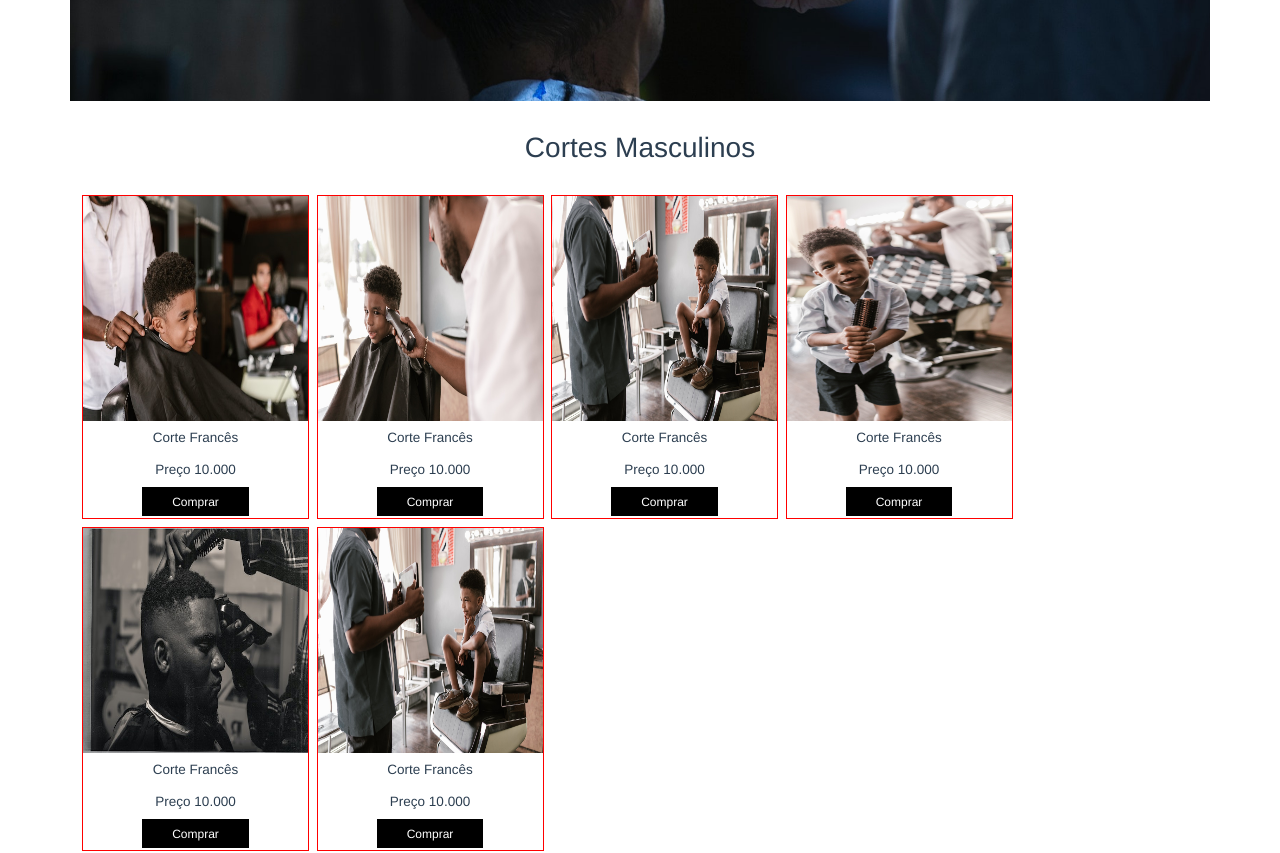
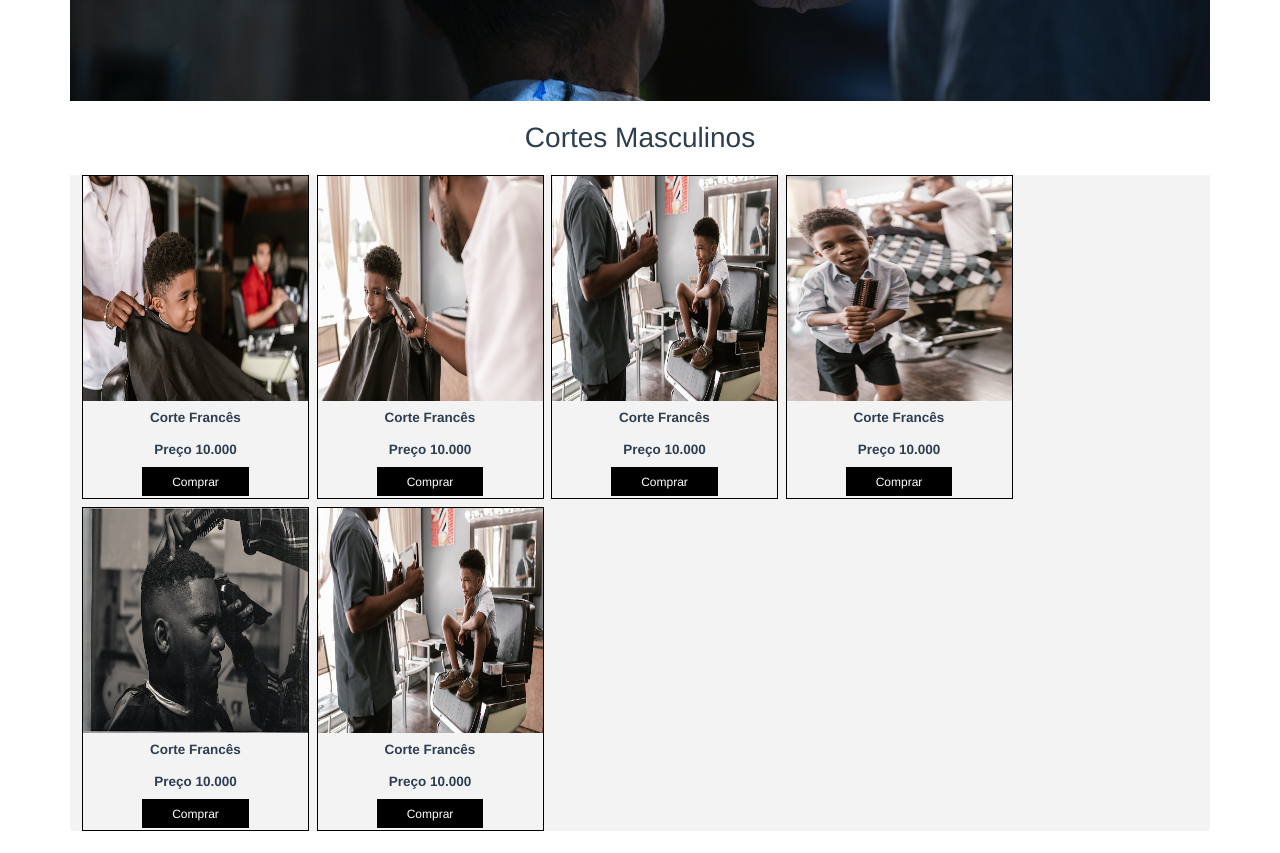
Before and after one commit to aldimiro-alfredo/vue-base-demo, a Vue app: page / in a window 1280 px wide. Shown: the part 440-1293 px from the top of the page. Built offline with nearby package versions, Linux system fonts and the light colour scheme; no server answers.

Commit message:
this commit fix html

```diff
--- a/src/components/HomePage.vue
+++ b/src/components/HomePage.vue
@@ -1,6 +1,6 @@
 <template>
     <nav class="navbar navbar-expand-lg navbar-light bg-danger">
-        <a class="navbar-brand" href="#">
+        <a class="navbar-brand" href="">
             <img id="logotipo" src="../assets/logo.png">
         </a>
         <button class="navbar-toggler" type="button" data-toggle="collapse" data-target="#navbarNav"
@@ -182,6 +182,10 @@ p {
     font-size: 18px;
 }
 
+body{
+    background-color: black;
+}
+
 .container>div {
     zoom: 75%;
 }
@@ -198,6 +202,7 @@ p {
     background-repeat: no-repeat;
     background-size: cover;
     height: 60vh;
+
     display: flex;
     flex-direction: column;
     justify-content: center;
@@ -218,7 +223,7 @@ p {
 }
 
 .card-images .image {
-    border: 1px solid red;
+    border: 1px solid black;
 }
 
 .card-images img {
@@ -236,11 +241,16 @@ p {
     color: white;
 }
 
-.cortes_masculinos .cortes_femeninos {
+.cortes_masculinos, .cortes_femeninos {
     height: auto;
+    background-color: #f3f3f4;
 }
 .title{
-    margin-top: 30px;
-    margin-bottom: 30px;
+    margin-top: 20px;
+    margin-bottom: 20px;
+}
+
+.card-content p{
+    font-weight: bold;
 }
 </style>
```
